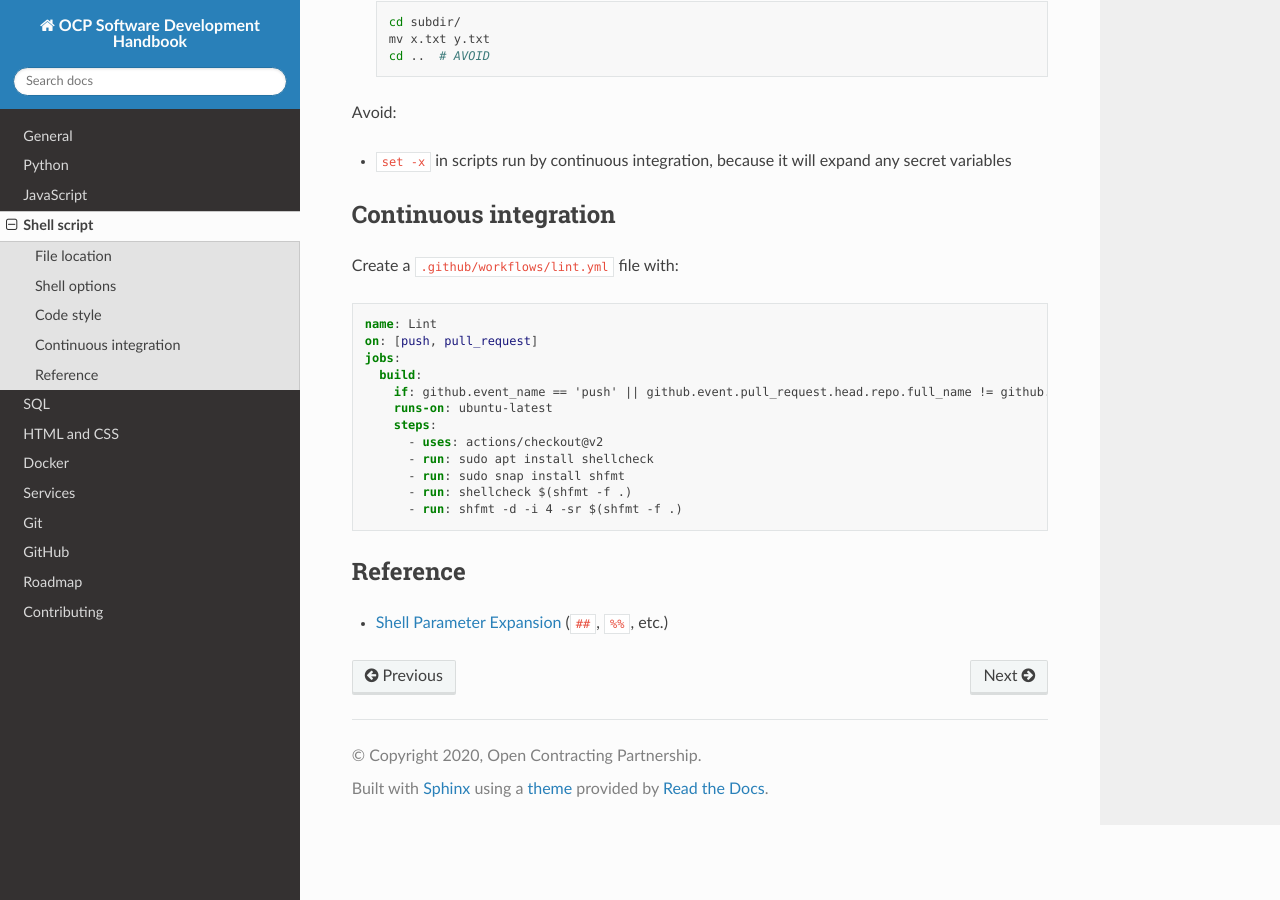
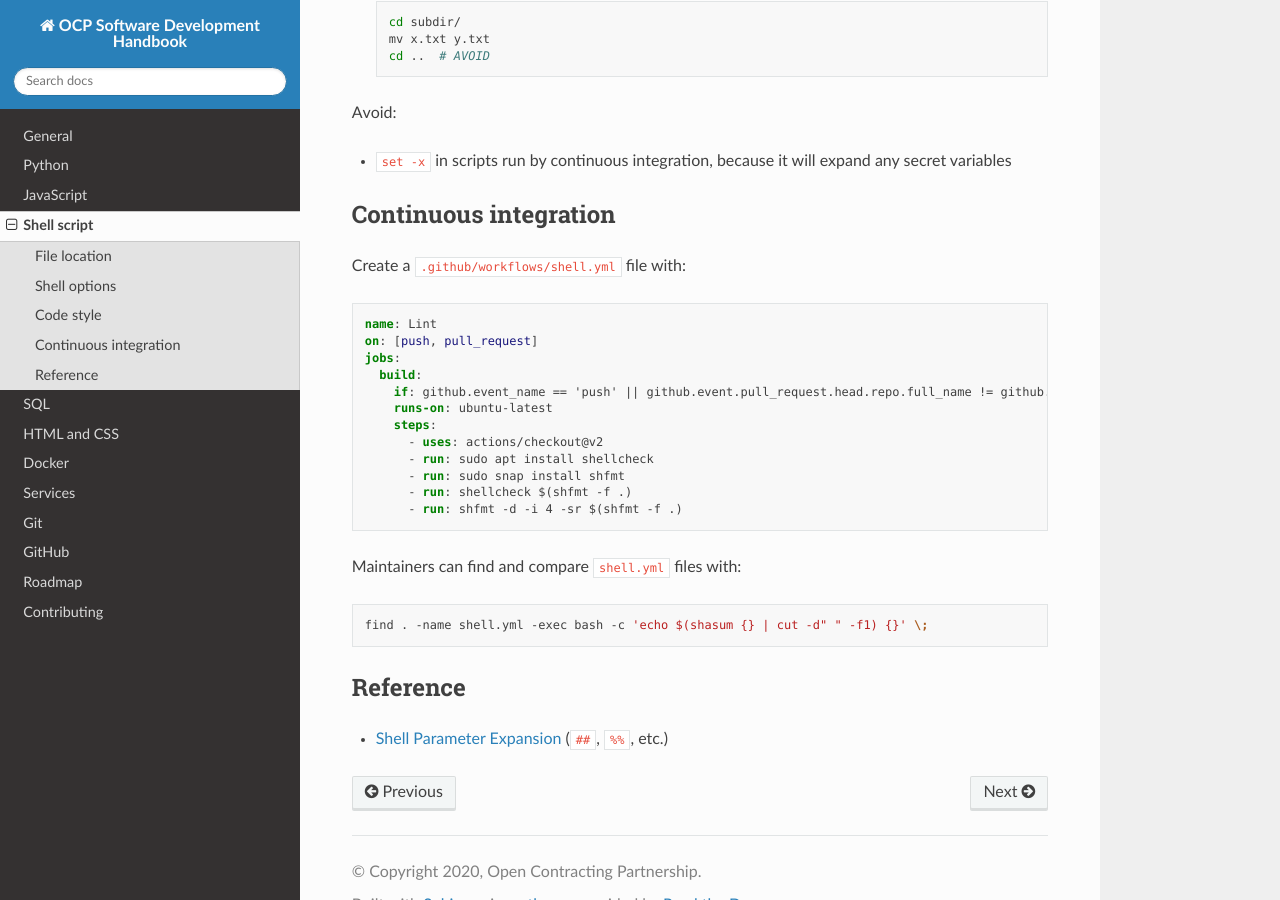
Before and after one commit to open-contracting/software-development-handbook, a Sphinx documentation site: the page built from docs/shell/index.rst, in a window 1280 px wide and 900 px high, scrolled down 1051 px. Built offline with Sphinx 7.4.7 and the Read the Docs theme 2.0.0, drawn with Linux system fonts in a browser that asks for light colours.

Commit message:
shell: Rename lint.yml to shell.yml. Add instruction for maintainers.

```diff
--- a/docs/shell/index.rst
+++ b/docs/shell/index.rst
@@ -50,13 +50,21 @@ Avoid:
 
 -  ``set -x`` in scripts run by continuous integration, because it will expand any secret variables
 
+.. _shell-ci:
+
 Continuous integration
 ----------------------
 
-Create a ``.github/workflows/lint.yml`` file with:
+Create a ``.github/workflows/shell.yml`` file with:
 
-.. literalinclude:: samples/lint.yml
+.. literalinclude:: samples/shell.yml
    :language: yaml
+
+Maintainers can find and compare ``shell.yml`` files with:
+
+.. code-block:: bash
+
+   find . -name shell.yml -exec bash -c 'echo $(shasum {} | cut -d" " -f1) {}' \;
 
 Reference
 ---------
```
Also changed, not shown: docs/shell/samples/shell.yml (renamed from docs/shell/samples/lint.yml).
